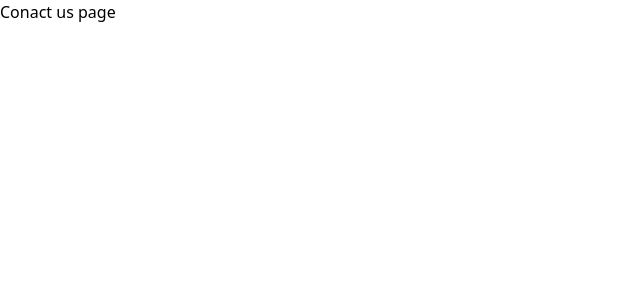
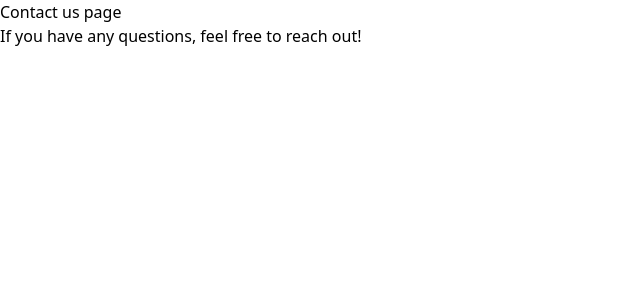
Before and after one commit to Gautam-Ranpariya/nextjs-project-boilerplate, a Next.js app: page /en/contact in a window 1280 px wide. Shown: the top 300 px of the page, without its empty margins (0-640 px from the left). Built offline with nearby package versions, Linux system fonts and the light colour scheme.

Commit message:
feat: [BOILER-1] Update Contact Details

```diff
--- a/src/app/[locale]/contact/page.tsx
+++ b/src/app/[locale]/contact/page.tsx
@@ -1,7 +1,12 @@
 import React from 'react'
 
 const ContactPage = () => {
-  return <div>Conact us page</div>
+  return (
+    <React.Fragment>
+      <p>Contact us page</p>
+      <p>If you have any questions, feel free to reach out!</p>
+    </React.Fragment>
+  )
 }
 
 export default ContactPage
```
